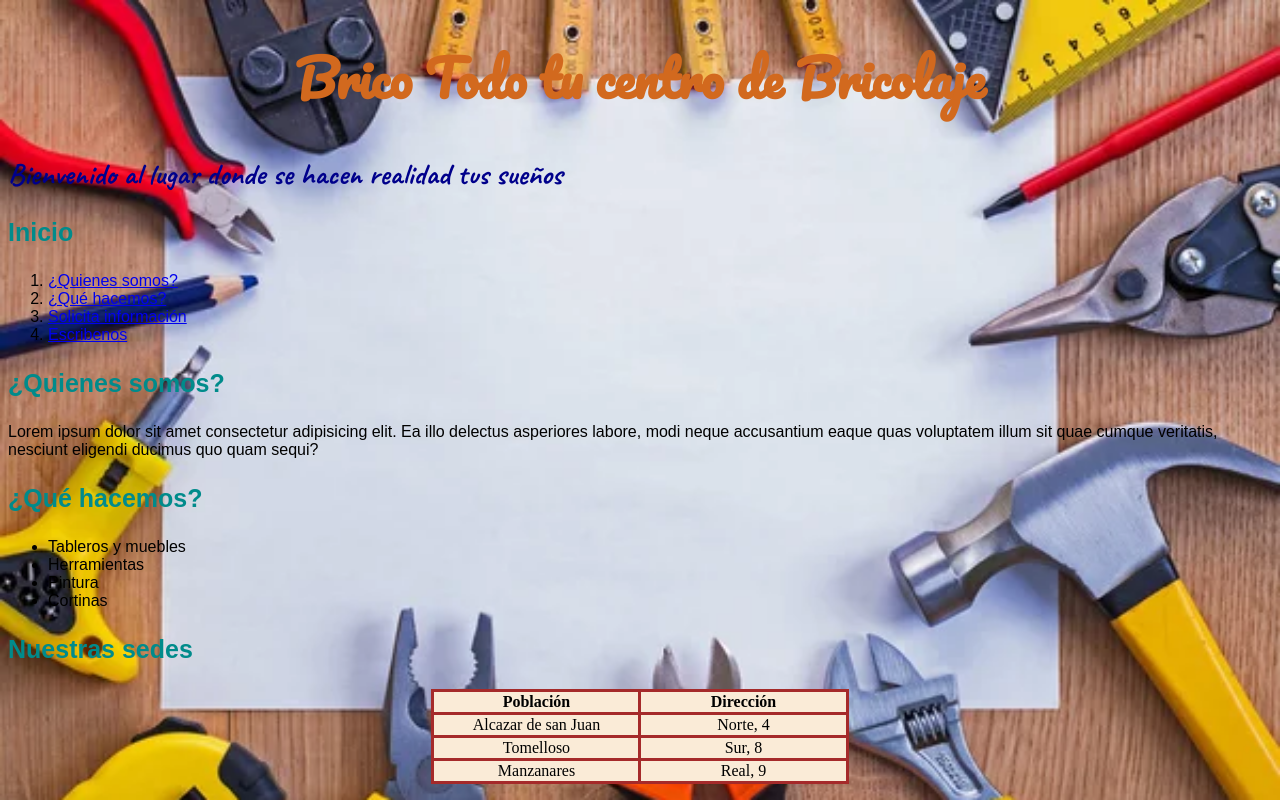
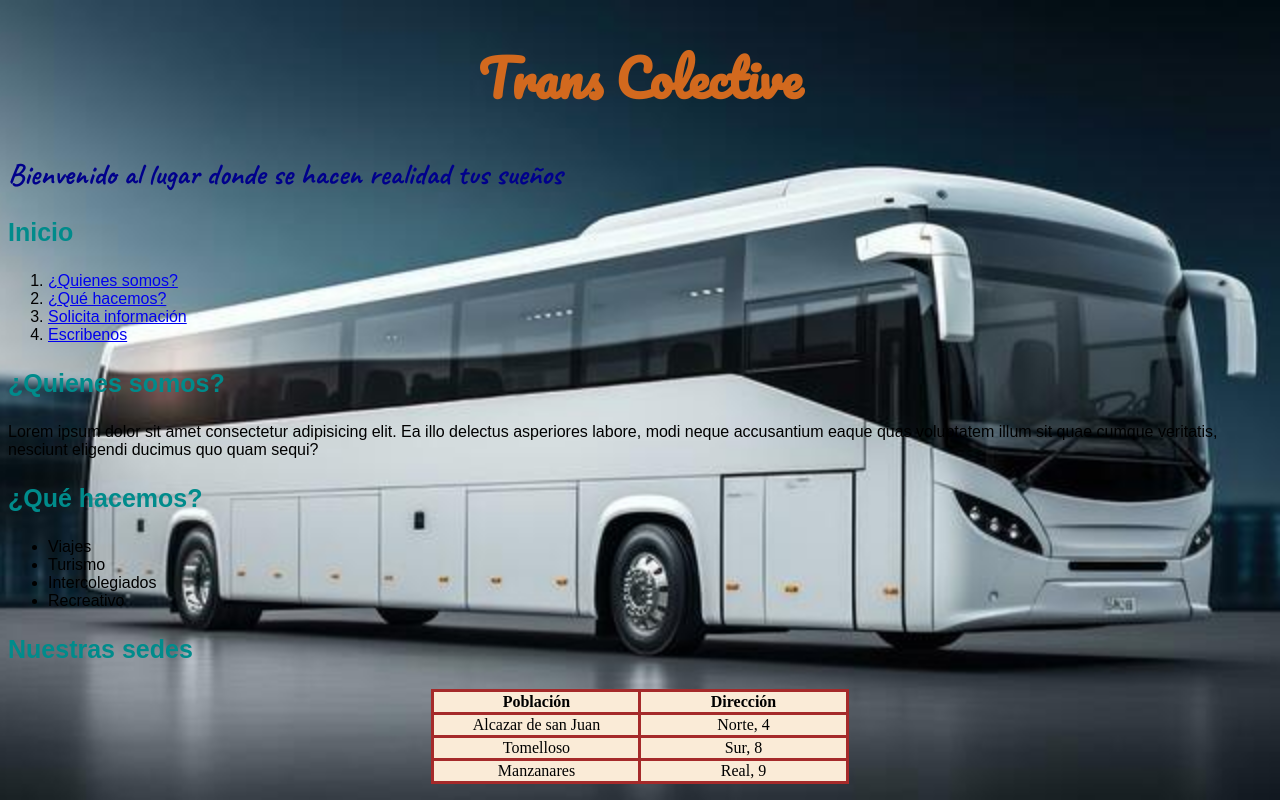
Before and after one commit to juanlara97/PAGINA_WB_FRANCO_LARA_JUAN, a plain HTML site: page index.html in a window 1280 px wide. Drawn offline with Linux system fonts and the light colour scheme.

Commit message:
version 2.0

```diff
--- a/estilos.css
+++ b/estilos.css
@@ -39,7 +39,9 @@
         background-color: antiquewhite;
     }
     body {
-        background-image: url(herramienta.jpg);
+        background-image: url(bus.jpg);
         background-repeat: no-repeat;
-        background-size: 100%;
+        background-attachment: fixed;
+        background-position: center center;
+        background-size: cover;
     }
--- a/index.html
+++ b/index.html
@@ -3,14 +3,14 @@
 <head>
     <meta charset="UTF-8">
     <meta name="viewport" content="width=device-width, initial-scale=1.0">
-    <title>Brico Todo tu centro de Bricolaje</title>
+    <title>Trans Colective</title>
     <link rel="stylesheet" href="estilos.css">
     <link rel="preconnect" href="https://fonts.googleapis.com">
     <link rel="preconnect" href="https://fonts.gstatic.com" crossorigin>
     <link href="https://fonts.googleapis.com/css2?family=Caveat:wght@400..700&family=Pacifico&display=swap" rel="stylesheet">
 </head>
 <body>
-    <h1>Brico Todo tu centro de Bricolaje</h1>
+    <h1>Trans Colective</h1>
     <h2>Bienvenido al lugar donde se hacen realidad tus sueños</h2>
     <h3>Inicio</h3>
         <ol>
@@ -23,10 +23,10 @@
         <p>Lorem ipsum dolor sit amet consectetur adipisicing elit. Ea illo delectus asperiores labore, modi neque accusantium eaque quas voluptatem illum sit quae cumque veritatis, nesciunt eligendi ducimus quo quam sequi? </p>
     <h3>¿Qué hacemos?</h3>
         <ul>
-            <li>Tableros y muebles</li>
-            <li>Herramientas</li>
-            <li>Pintura</li>
-            <li>Cortinas</li>
+            <li>Viajes</li>
+            <li>Turismo</li>
+            <li>Intercolegiados</li>
+            <li>Recreativo</li>
         </ul>
     <h3>Nuestras sedes</h3>
     <table>
```
Also changed, not shown: formulario.html (+7 -7 lines), bus.jpg (added), herramienta.jpg (deleted).
